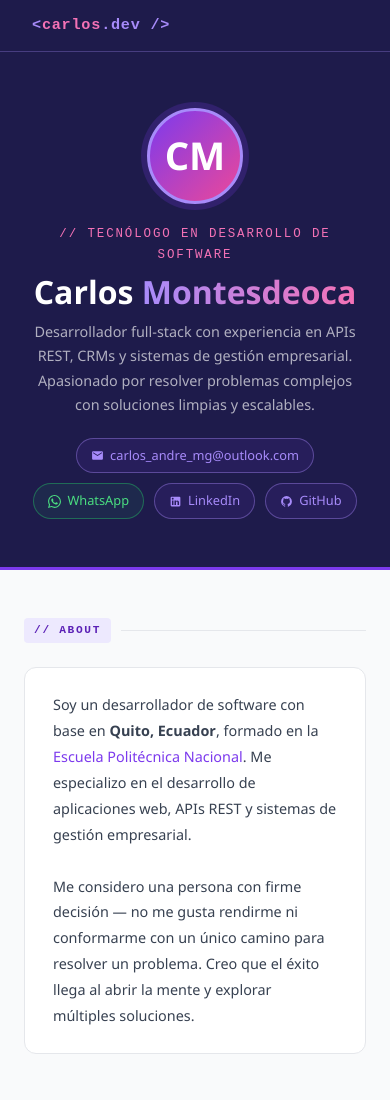
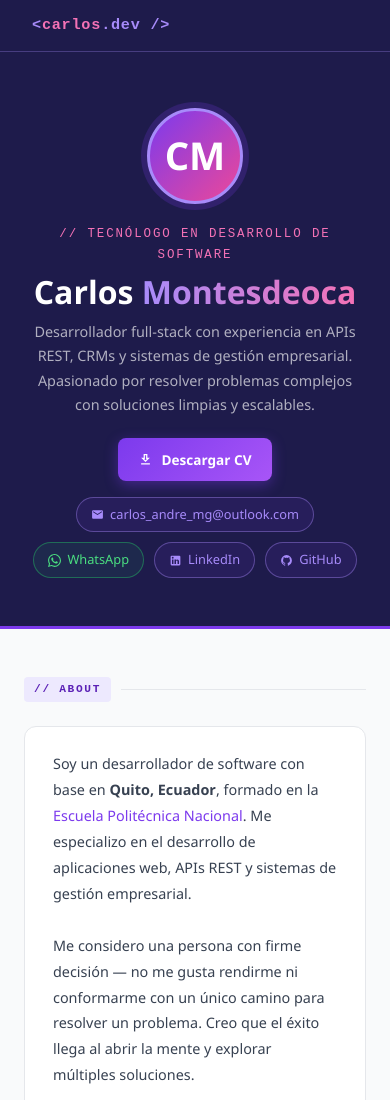
Before and after one commit to CarlosMontesdeoca/CarlosMontesdeoca.github.io, a plain HTML site: page index.html in a window 390 px wide. Shown: the top 1100 px of the page. Drawn offline with Linux system fonts and the light colour scheme.

Commit message:
Add PDF download button and remove Dario Leon phone number

```diff
--- a/index.html
+++ b/index.html
@@ -156,6 +156,25 @@
 
     .hero-link.whatsapp { border-color: rgba(37,211,102,0.4); color: #4ade80; background: rgba(37,211,102,0.08); }
     .hero-link.whatsapp:hover { background: rgba(37,211,102,0.18); border-color: #4ade80; }
+
+    .download-btn {
+      display: inline-flex;
+      align-items: center;
+      gap: 8px;
+      font-size: 0.85rem;
+      font-weight: 700;
+      padding: 10px 20px;
+      border-radius: 8px;
+      border: none;
+      background: linear-gradient(135deg, var(--accent), #a855f7);
+      color: #fff;
+      cursor: pointer;
+      text-decoration: none;
+      transition: opacity 0.2s, transform 0.2s;
+      box-shadow: 0 4px 14px rgba(124,58,237,0.4);
+    }
+    .download-btn:hover { opacity: 0.9; transform: translateY(-1px); text-decoration: none; color: #fff; }
+    .download-btn svg { width: 15px; height: 15px; fill: currentColor; }
 
     /* ── LAYOUT ───────────────────────────────────────── */
     .layout {
@@ -506,6 +525,12 @@
           Desarrollador full-stack con experiencia en APIs REST, CRMs y sistemas de gestión empresarial.
           Apasionado por resolver problemas complejos con soluciones limpias y escalables.
         </p>
+        <div style="margin-bottom:16px">
+          <a class="download-btn" href="carlos-montesdeoca-cv.pdf" download="Carlos-Montesdeoca-CV.pdf">
+            <svg viewBox="0 0 24 24"><path d="M19 9h-4V3H9v6H5l7 7 7-7zm-8 2V5h2v6h1.17L12 13.17 9.83 11H11zm-6 7h14v2H5z"/></svg>
+            Descargar CV
+          </a>
+        </div>
         <div class="hero-links">
           <a class="hero-link" href="mailto:carlos_andre_mg@outlook.com">
             <svg viewBox="0 0 24 24"><path d="M20 4H4a2 2 0 00-2 2v12a2 2 0 002 2h16a2 2 0 002-2V6a2 2 0 00-2-2zm0 4l-8 5-8-5V6l8 5 8-5v2z"/></svg>
```
Also changed, not shown: 1 other file.
